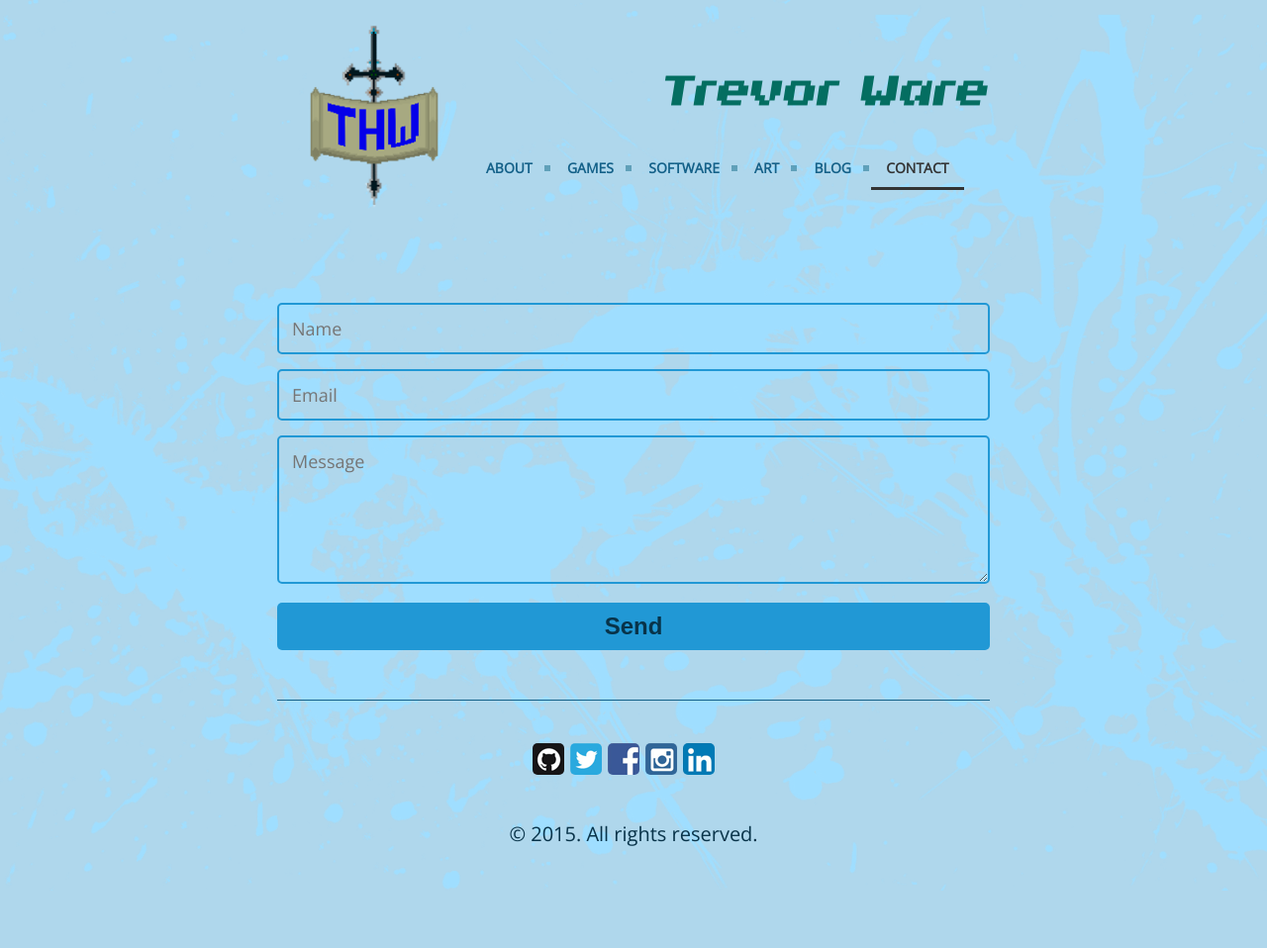
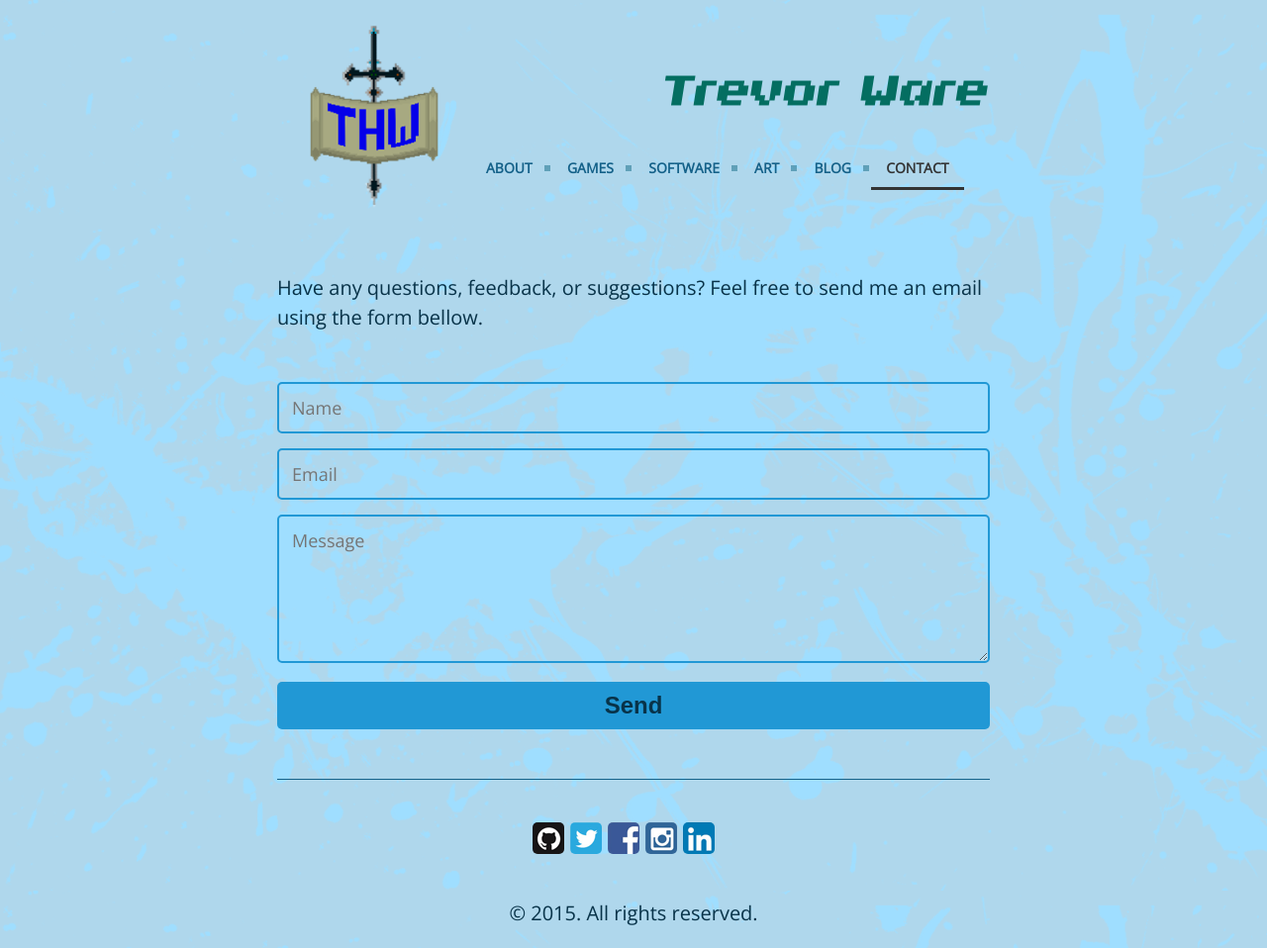
Before and after one commit to twarrre/twarrre.github.io, a Jekyll site: the page built from contact.md, in a window 1280 px wide. Shown: the whole page at 99% size. Built offline with Jekyll 4.4.1, drawn with Linux system fonts in a browser that asks for light colours; before the commit the page ends 900 px from its top, so only the background shows below that.

Commit message:
Changed the contact page added a few sentences.

```diff
--- a/contact.md
+++ b/contact.md
@@ -4,6 +4,8 @@ title: Contact
 tag: Contact
 ---
 <div class="contact">
+
+Have any questions, feedback, or suggestions? Feel free to send me an email using the form bellow.
 
 <form id="contactform" method="POST">
     <input type="text" name="name" class="feedback-input" placeholder="Name">
```
